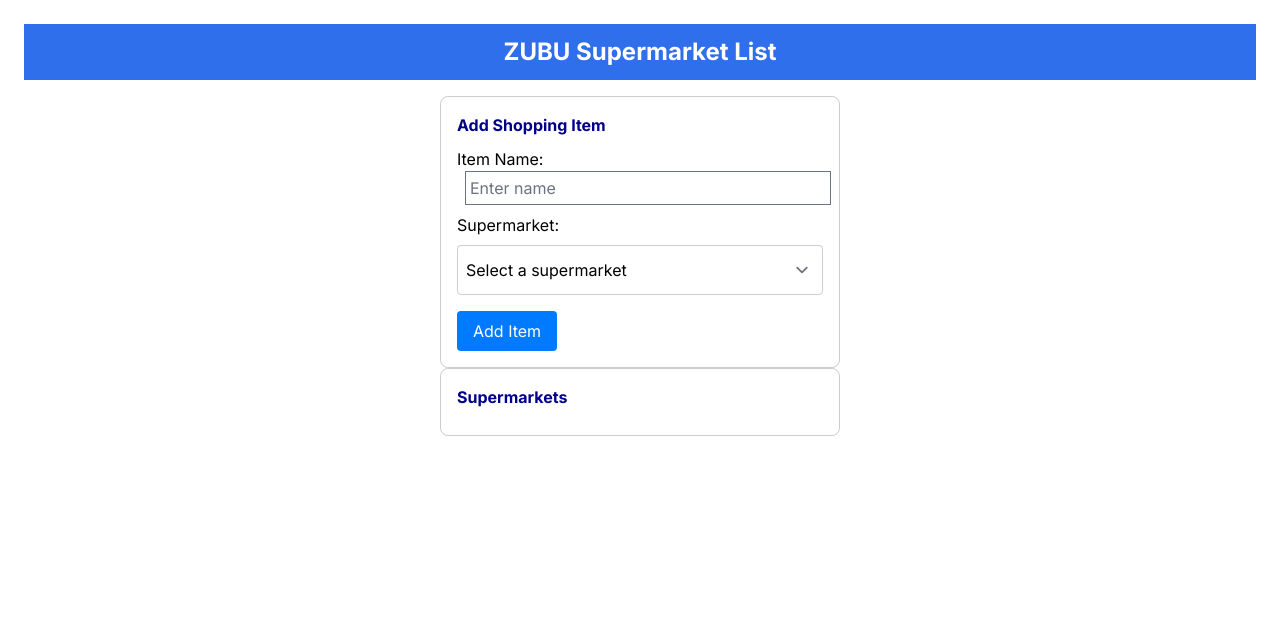
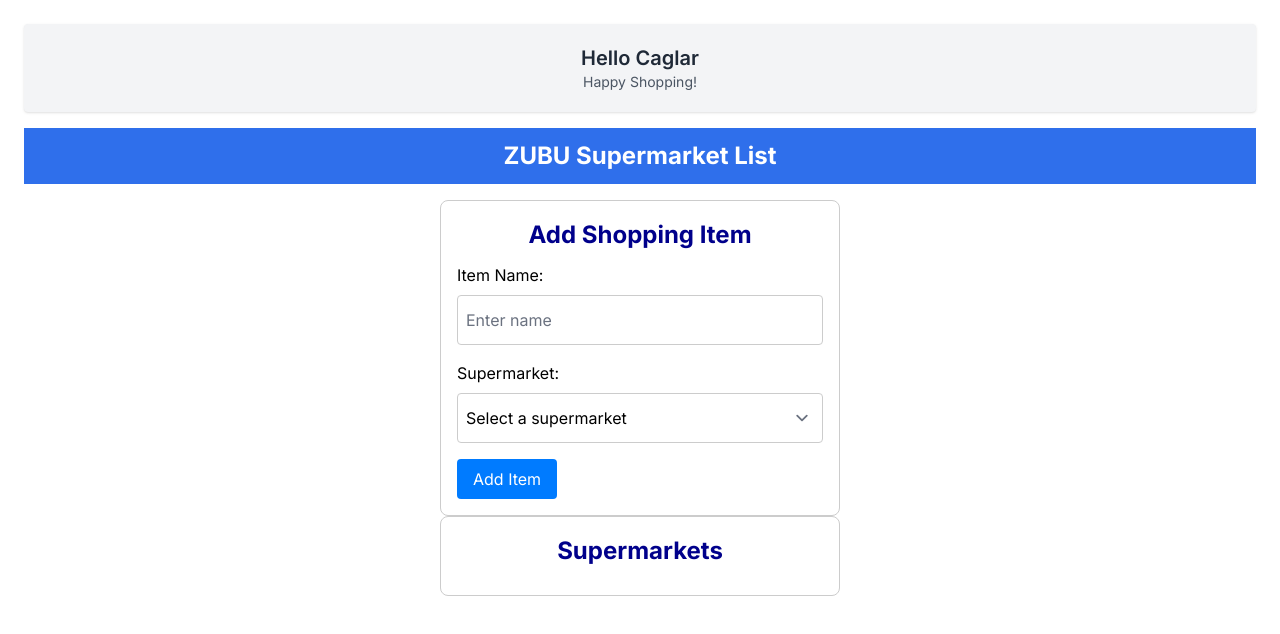
Before and after one commit to mata-project/mata-web-next, a Next.js app: page / in a window 1280 px wide. Shown: the top 634 px of the page. Built offline with nearby package versions, Linux system fonts and the light colour scheme; a web font is replaced by a local one.

Commit message:
new markest, styling, userInfo component

```diff
--- a/app/ui/home/home.tsx
+++ b/app/ui/home/home.tsx
@@ -4,6 +4,7 @@ import ShoppingItemAddingForm from "../shopping-item/shopping-item-adding-form";
 import SupermarketsList from "../supermarkets-list/supermarketsListComponent";
 import { Item } from "../item/item";
 import Banner from "../banner/banner";
+import UserInfo from "../user-info/userInfo";
 
 export default function HomeComponent() {
   const [items, setItems] = useState<Item[]>([]);
@@ -14,6 +15,7 @@ export default function HomeComponent() {
 
   return (
     <div>
+      <UserInfo />
       <Banner />
       <ShoppingItemAddingForm addItem={addItem} />
       <SupermarketsList items={items} />
--- a/app/ui/shopping-item/shopping-item-adding-form.tsx
+++ b/app/ui/shopping-item/shopping-item-adding-form.tsx
@@ -37,21 +37,35 @@ export default function ShoppingItemAddingForm({
       }}
     >
       <h2
-        style={{ color: "darkblue", fontWeight: "bold", marginBottom: "10px" }}
+        style={{
+          color: "darkblue",
+          fontWeight: "bold",
+          marginBottom: "10px",
+          textAlign: "center",
+          fontSize: "24px",
+        }}
       >
         Add Shopping Item
       </h2>
-      <div style={{ marginBottom: "8px" }}>
-        <label>
+      <div style={{ marginBottom: "16px" }}>
+        <label style={{ display: "block", marginBottom: "8px" }}>
           Item Name:
-          <input
-            type="text"
-            value={name}
-            onChange={(e) => setName(e.target.value)}
-            placeholder="Enter name"
-            style={{ marginLeft: "8px", padding: "4px", width: "100%" }}
-          />
         </label>
+        <input
+          type="text"
+          value={name}
+          onChange={(e) => setName(e.target.value)}
+          placeholder="Enter name"
+          style={{
+            width: "100%",
+            padding: "12px 8px",
+            fontSize: "16px",
+            borderRadius: "4px",
+            border: "1px solid #ccc",
+            backgroundColor: "#fff",
+            appearance: "none",
+          }}
+        />
       </div>
       <div style={{ marginBottom: "8px" }}>
         {/* <label>
@@ -98,6 +112,27 @@ export default function ShoppingItemAddingForm({
           >
             Aldi
           </option>
+          <option value="AH" style={{ padding: "16px 8px", fontSize: "16px" }}>
+            AH
+          </option>
+          <option
+            value="Delhaize"
+            style={{ padding: "16px 8px", fontSize: "16px" }}
+          >
+            Delhaize
+          </option>
+          <option
+            value="Turk Market"
+            style={{ padding: "16px 8px", fontSize: "16px" }}
+          >
+            Turk Market
+          </option>
+          <option
+            value="Action"
+            style={{ padding: "16px 8px", fontSize: "16px" }}
+          >
+            Action
+          </option>
         </select>
       </div>
       <button
--- a/app/ui/supermarkets-list/supermarketsListComponent.tsx
+++ b/app/ui/supermarkets-list/supermarketsListComponent.tsx
@@ -24,7 +24,13 @@ export default function SupermarketsList({ items }: SupermarketsListProps) {
       }}
     >
       <h2
-        style={{ color: "darkblue", fontWeight: "bold", marginBottom: "10px" }}
+        style={{
+          color: "darkblue",
+          fontWeight: "bold",
+          marginBottom: "10px",
+          textAlign: "center",
+          fontSize: "24px", // Increased font size
+        }}
       >
         Supermarkets
       </h2>
--- /dev/null
+++ b/app/ui/user-info/userInfo.tsx
@@ -0,0 +1,8 @@
+export default function UserInfo() {
+  return (
+    <div className="bg-gray-100 p-4 md:p-5 text-gray-800 text-center mb-4 shadow rounded">
+      <h1 className="text-lg md:text-xl font-semibold">Hello Caglar</h1>
+      <p className="text-sm md:text-md text-gray-600">Happy Shopping!</p>
+    </div>
+  );
+}
```
